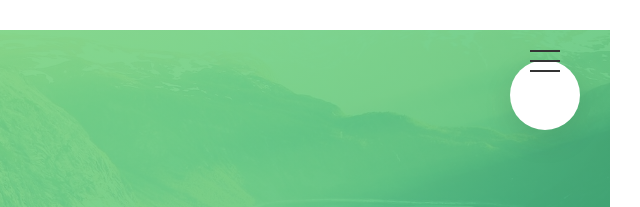
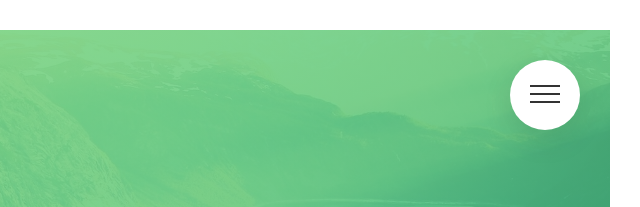
Before and after one commit to GentleMizt/Natour-PJ, a website: page Natour/index.html in a window 1280 px wide. Shown: the top 207 px of the page, 640-1280 px from the left. Drawn offline with Linux system fonts and the light colour scheme.

Commit message:
menu bar navigation

```diff
--- a/Natour/sass/layouts/_navigation.scss
+++ b/Natour/sass/layouts/_navigation.scss
@@ -12,8 +12,9 @@
     top: 6rem;
     right: 6rem;
     z-index: 2000;
-    box-shadow: 0 1rem 3rem rgba($color-black, .1);
+    box-shadow: 0 1rem 3rem rgba($color-black, 0.1);
     text-align: center;
+    cursor: pointer;
   }
 
   &__background {
@@ -25,7 +26,7 @@
     right: 6.5rem;
     background-image: radial-gradient($color-pry-light, $color-pry-dark);
     z-index: 1000;
-    transition: transform .8s cubic-bezier(0.83, 0, 0.17, 1);
+    transition: transform 0.8s cubic-bezier(0.83, 0, 0.17, 1);
     // transform: scale(90);
   }
 
@@ -37,7 +38,7 @@
     z-index: 1500;
     opacity: 0;
     width: 0;
-    transition: all .8s cubic-bezier(0.68, -0.6, 0.32, 1.6);
+    transition: all 0.8s cubic-bezier(0.68, -0.6, 0.32, 1.6);
   }
 
   &__list {
@@ -68,15 +69,16 @@
         transparent 50%,
         $color-white 50%
       );
-      transition: all .4s;
+      transition: all 0.4s;
 
-      span{
+      span {
         display: inline-block;
         margin-right: 1.5rem;
       }
     }
 
-    &:hover, &:active{
+    &:hover,
+    &:active {
       background-position: 100%;
       color: $color-pry;
       transform: translateX(1rem);
@@ -84,39 +86,52 @@
   }
 
   // FUNCTIONALITY
-  &__checkbox:checked ~ &__background{
+  &__checkbox:checked ~ &__background {
     transform: scale(90);
   }
 
-  &__checkbox:checked ~ &__nav{
+  &__checkbox:checked ~ &__nav {
     opacity: 1;
     width: 100%;
   }
 
   //   ICON
 
-    &__icon{
+  &__icon {
     position: relative;
-        &, &::before, &::after{
+    margin-top: 3.3rem;
+
+    &,
+    &::before,
+    &::after {
       width: 3rem;
       height: 2px;
       background-color: $color-grey-dark-3;
       display: inline-block;
+      transition: all .2s;
     }
 
-        &::before, &::after{
-            content: '';
+    &::before,
+    &::after {
+      content: "";
       position: absolute;
       left: 0;
     }
 
-        &::before{
+    &::before {
+      top: -.8rem;
+    }
+
+    &::after {
+      top: .8rem;
+    }
+  }
+
+  &__button:hover &__icon::before{
     top: -1rem;
   }
 
-        &::after{
+  &__button:hover &__icon::after{
     top: 1rem;
   }
 }
-
-}
```
Also changed, not shown: Natour/css/style.css. Lines whose indentation alone changed are shown as unchanged.
